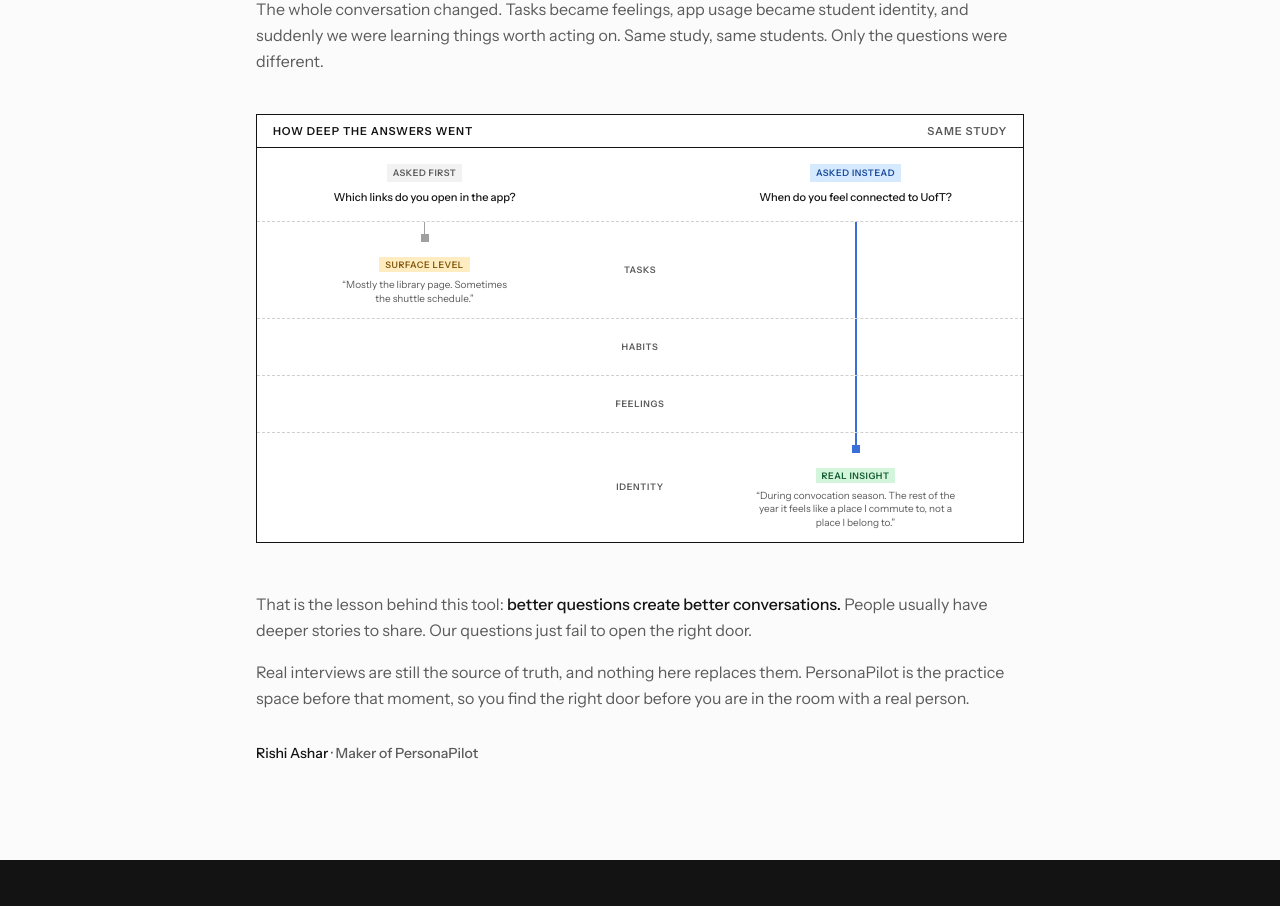
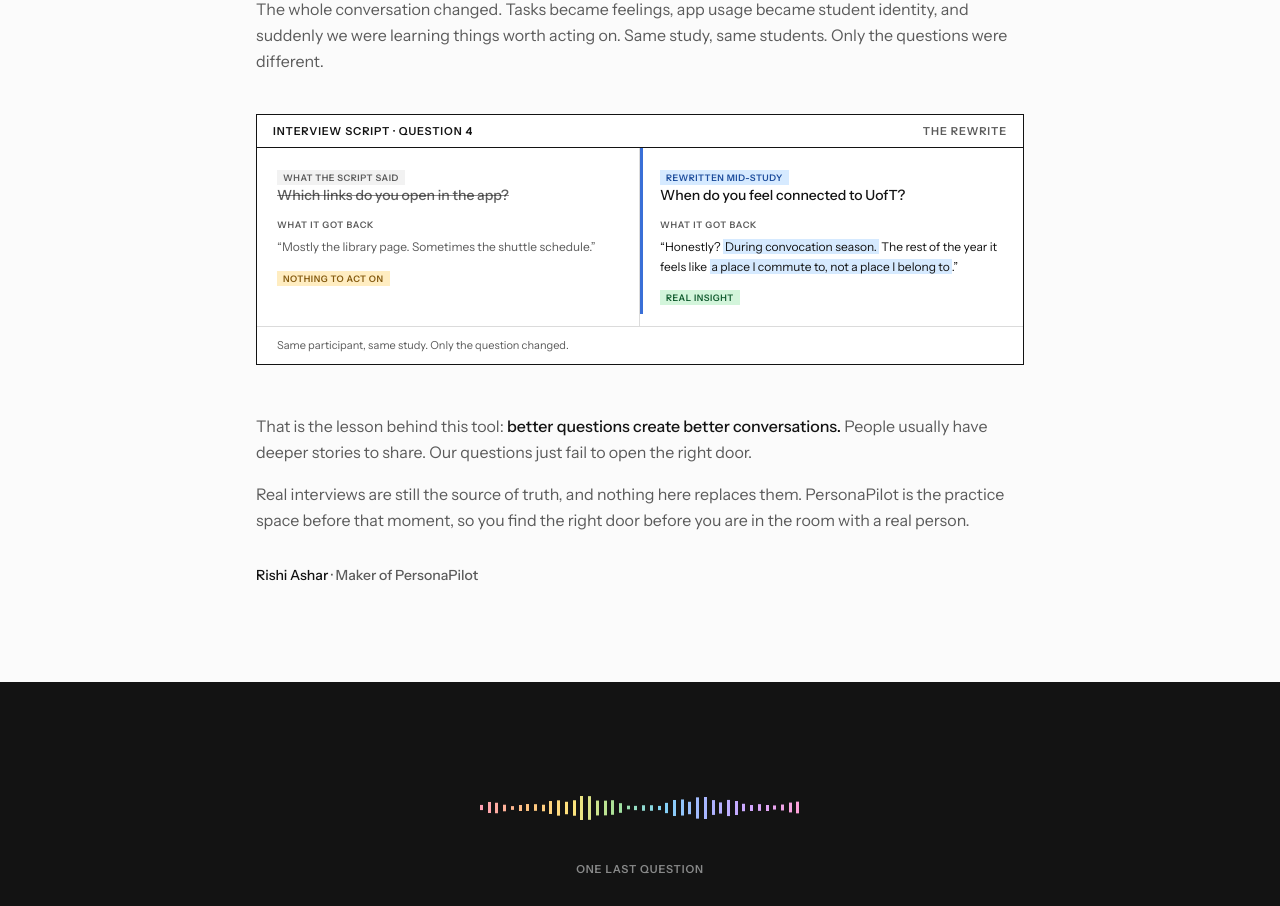
Before and after one commit to rishiashar/Personapilot, a Next.js app: page / in a window 1280 px wide. Shown: the part 3100-4006 px from the top of the page. Built offline with nearby package versions, Linux system fonts and the light colour scheme.

Commit message:
feat: replace depth chart with script rewrite illustration
Co-Authored-By: Devin AI <158243242+devin-ai-integration[bot]@users.noreply.github.com>

```diff
--- a/components/landing/ScreenMockups.tsx
+++ b/components/landing/ScreenMockups.tsx
@@ -58,12 +58,10 @@ function MockTag({
   );
 }
 
-const DEPTH_LEVELS = ["Tasks", "Habits", "Feelings", "Identity"] as const;
-
 /**
- * Depth chart for the story section: two questions from the same study drop
- * plumb lines into the conversation. The functional question stops at the
- * first layer; the reworded one reaches identity.
+ * The "rewrite moment" from the story: the original interview script question
+ * crossed out and rewritten, then the answer each version actually got, with
+ * the insight phrases highlighted the way a researcher marks a transcript.
  */
 export function QuestionShiftMockup({ className }: { className?: string }) {
   return (
@@ -75,83 +73,63 @@ export function QuestionShiftMockup({ className }: { className?: string }) {
       )}
     >
       <div className="flex items-center justify-between border-b border-foreground px-4 py-2">
-        <span className="caps">How deep the answers went</span>
-        <span className="caps text-muted-foreground">Same study</span>
+        <span className="caps">Interview script · Question 4</span>
+        <span className="caps text-muted-foreground">The rewrite</span>
       </div>
 
-      {/* The two questions */}
-      <div className="grid grid-cols-[1fr_minmax(64px,96px)_1fr] text-[11px]">
-        <div className="flex flex-col items-center gap-2 p-4 text-center">
-          <MockTag tone="neutral">Asked first</MockTag>
-          <p className="max-w-52 leading-snug font-medium">
+      <div className="grid divide-y divide-foreground/15 text-[12px] sm:grid-cols-2 sm:divide-x sm:divide-y-0">
+        {/* Before */}
+        <div className="space-y-3 p-5">
+          <MockTag tone="neutral">What the script said</MockTag>
+          <p className="text-[14px] leading-snug font-medium text-muted-foreground line-through decoration-foreground/50">
             Which links do you open in the app?
           </p>
+          <div className="space-y-1.5">
+            <p className="caps text-[9px] text-muted-foreground">
+              What it got back
+            </p>
+            <p className="leading-relaxed text-muted-foreground">
+              &ldquo;Mostly the library page. Sometimes the shuttle
+              schedule.&rdquo;
+            </p>
+          </div>
+          <MockTag tone="amber">Nothing to act on</MockTag>
         </div>
-        <div />
-        <div className="flex flex-col items-center gap-2 p-4 text-center">
-          <MockTag tone="blue">Asked instead</MockTag>
-          <p className="max-w-52 leading-snug font-medium">
+
+        {/* After */}
+        <div className="relative space-y-3 p-5">
+          <span
+            aria-hidden
+            className="absolute inset-y-0 left-0 w-0.5 bg-brand sm:w-[3px]"
+          />
+          <MockTag tone="blue">Rewritten mid-study</MockTag>
+          <p className="text-[14px] leading-snug font-medium">
             When do you feel connected to UofT?
           </p>
+          <div className="space-y-1.5">
+            <p className="caps text-[9px] text-muted-foreground">
+              What it got back
+            </p>
+            <p className="leading-relaxed">
+              &ldquo;Honestly?{" "}
+              <mark className="bg-wash-blue px-0.5 text-foreground">
+                During convocation season.
+              </mark>{" "}
+              The rest of the year it feels like{" "}
+              <mark className="bg-wash-blue px-0.5 text-foreground">
+                a place I commute to, not a place I belong to
+              </mark>
+              .&rdquo;
+            </p>
+          </div>
+          <MockTag tone="green">Real insight</MockTag>
         </div>
       </div>
 
-      {/* Depth strata */}
-      <div>
-        {DEPTH_LEVELS.map((label, i) => {
-          const isFirst = i === 0;
-          const isLast = i === DEPTH_LEVELS.length - 1;
-          return (
-            <div
-              key={label}
-              className="grid grid-cols-[1fr_minmax(64px,96px)_1fr] border-t border-dashed border-foreground/20"
-            >
-              {/* Functional question: stops at the surface */}
-              <div className="flex min-h-14 flex-col items-center">
-                {isFirst ? (
-                  <>
-                    <span className="h-3 w-px bg-foreground/40" />
-                    <span className="size-2 bg-foreground/40" />
-                    <span className="mt-2 mb-1">
-                      <MockTag tone="amber">Surface level</MockTag>
-                    </span>
-                    <p className="max-w-48 px-3 pb-3 text-center text-[10px] leading-snug text-muted-foreground">
-                      &ldquo;Mostly the library page. Sometimes the shuttle
-                      schedule.&rdquo;
-                    </p>
-                  </>
-                ) : null}
-              </div>
-
-              {/* Depth label */}
-              <div className="flex min-h-14 items-center justify-center">
-                <span className="caps text-[9px] text-muted-foreground">
-                  {label}
-                </span>
-              </div>
-
-              {/* Reworded question: drops all the way down */}
-              <div className="flex min-h-14 flex-col items-center">
-                {isLast ? (
-                  <>
-                    <span className="h-3 w-0.5 bg-brand" />
-                    <span className="size-2 bg-brand" />
-                    <span className="mt-2 mb-1">
-                      <MockTag tone="green">Real insight</MockTag>
-                    </span>
-                    <p className="max-w-56 px-3 pb-3 text-center text-[10px] leading-snug text-muted-foreground">
-                      &ldquo;During convocation season. The rest of the year it
-                      feels like a place I commute to, not a place I belong
-                      to.&rdquo;
-                    </p>
-                  </>
-                ) : (
-                  <span className="w-0.5 flex-1 bg-brand" />
-                )}
-              </div>
-            </div>
-          );
-        })}
+      <div className="border-t border-foreground/15 px-5 py-2.5">
+        <p className="text-[11px] text-muted-foreground">
+          Same participant, same study. Only the question changed.
+        </p>
       </div>
     </div>
   );
```
